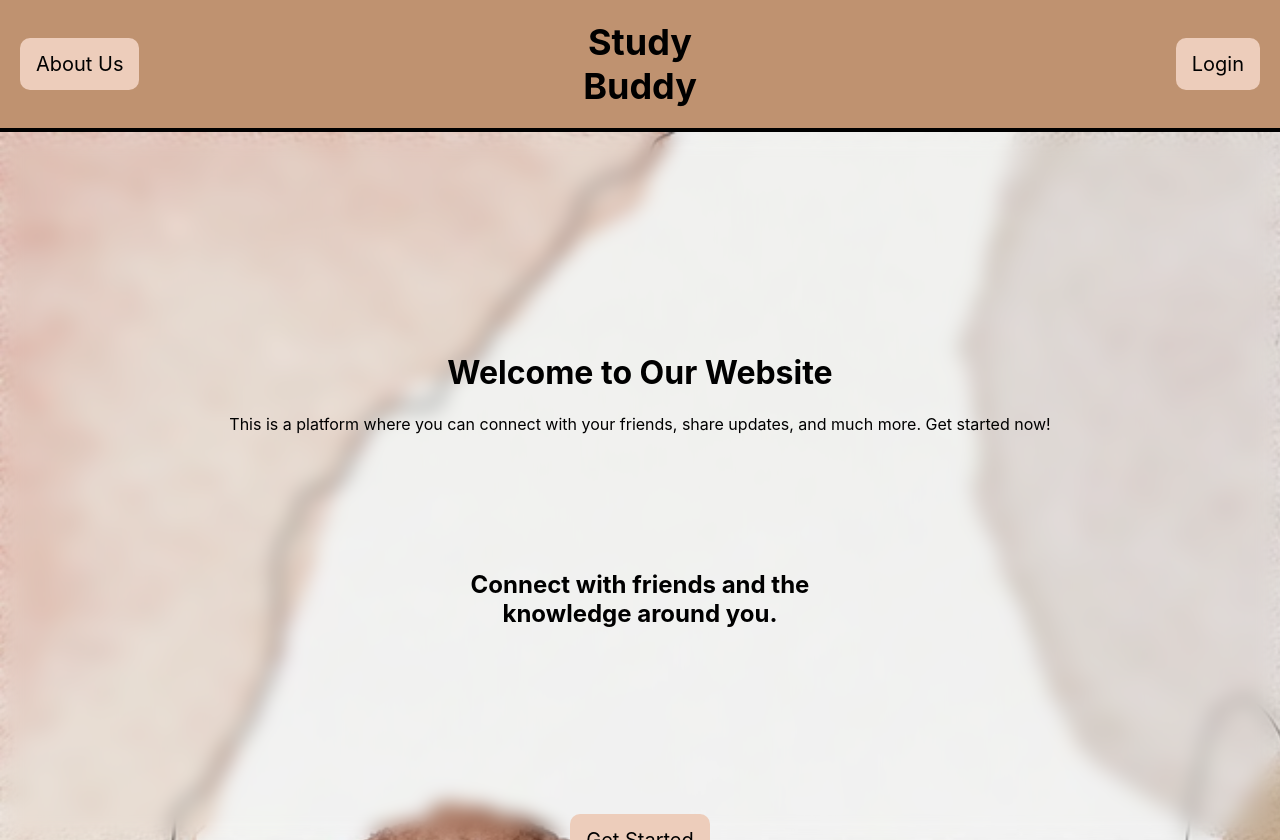
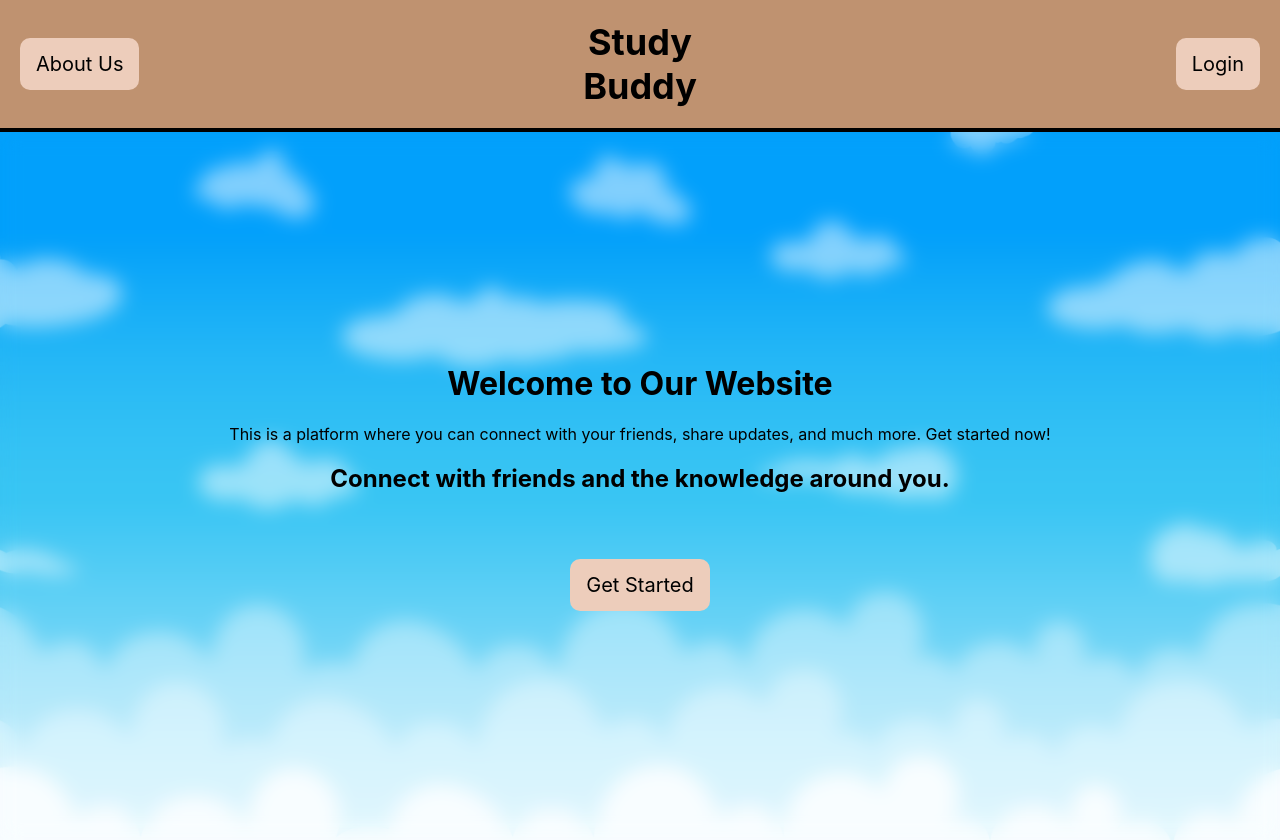
Before and after one commit to nguyenkkent/StuddyBuddy-Individual, a React (Create React App) app in the folder application/frontend/: page / in a window 1280 px wide. Built offline with nearby package versions, Linux system fonts and the light colour scheme; no server answers.

Commit message:
new background

```diff
--- a/application/frontend/src/App.css
+++ b/application/frontend/src/App.css
@@ -44,3 +44,9 @@ body {
   height: calc(100vh - 92px);
   flex-grow: 1;
 }
+
+@media screen and (max-width: 510px) {
+  .App-main {
+    height: calc(100vh - 140px);
+  }
+}
--- a/application/frontend/src/components/pages/Home.js
+++ b/application/frontend/src/components/pages/Home.js
@@ -10,11 +10,10 @@ function Home() {
   return (
     <div className="home-main-wrapper">
       <div className="home-main">
+        <div className="home-content">
           <h1>Welcome to Our Website</h1>
           <p>This is a platform where you can connect with your friends, share updates, and much more. Get started now!</p>
-        <div className="home-phrase">
           <h2>Connect with friends and the knowledge around you.</h2>
-        </div>
           <div className="home-start">
             {user ?
               <Link to="/dashboard">Welcome Back</Link> :
@@ -23,6 +22,7 @@ function Home() {
           </div>
         </div>
       </div>
+    </div>
   );
 }
 
--- a/application/frontend/src/css/Home.css
+++ b/application/frontend/src/css/Home.css
@@ -1,18 +1,26 @@
 .home-main-wrapper {
-  background-image: url("../../public/home-background.webp");
+  background-image: url("../../public/home-background.png");
   background-repeat: no-repeat;
   background-size: cover;
+  height: 100%;
 }
 
 .home-main {
   backdrop-filter: blur(10px);
-  padding: 200px 0px;
+  height: 100%;
+  display: flex;
+  overflow-y: auto;
 }
 
-.home-phrase {
+.home-main > h1 {
+  margin: 0;
+}
+
+.home-content {
   margin: auto;
-  width: 33%;
-  padding: 100px 0px;
+  padding: 0 16px;
+  padding-top: 0px;
+  padding-bottom: 32px;
 }
 
 .home-start {
```
Also changed, not shown: application/frontend/public/home-background.png (added). Lines whose indentation alone changed are shown as unchanged.
